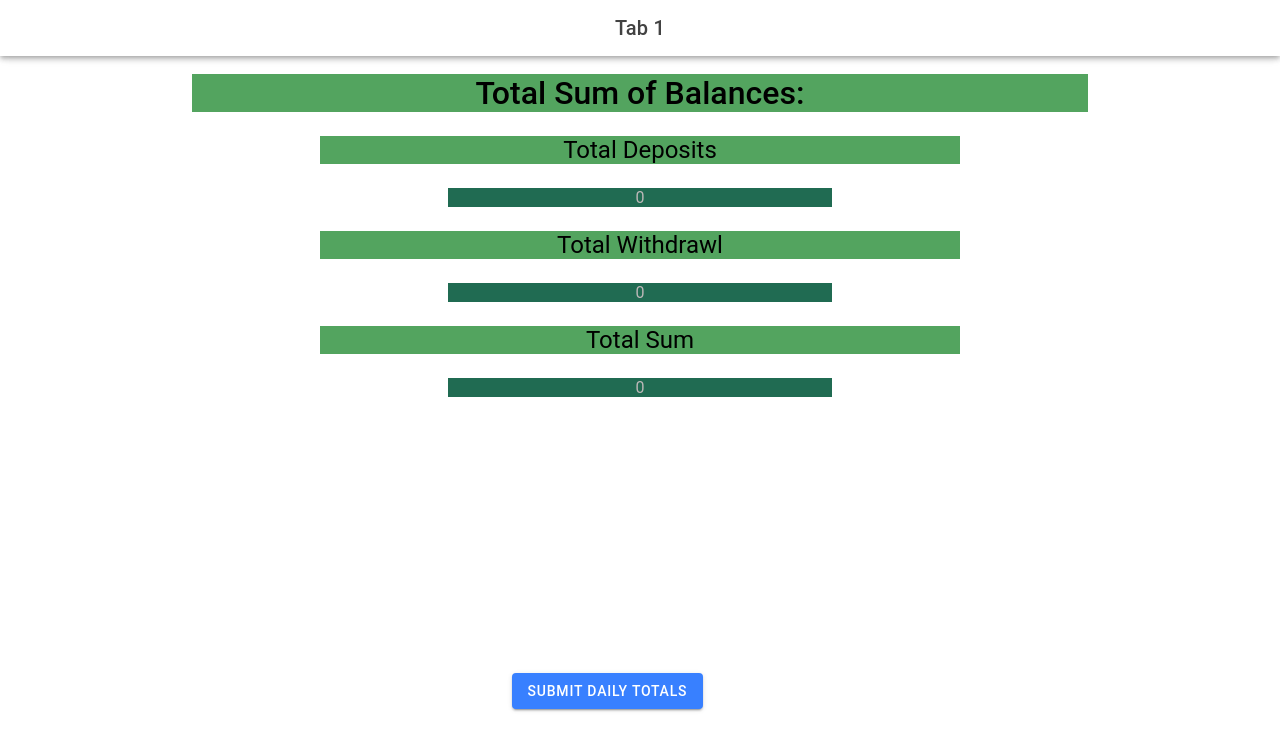
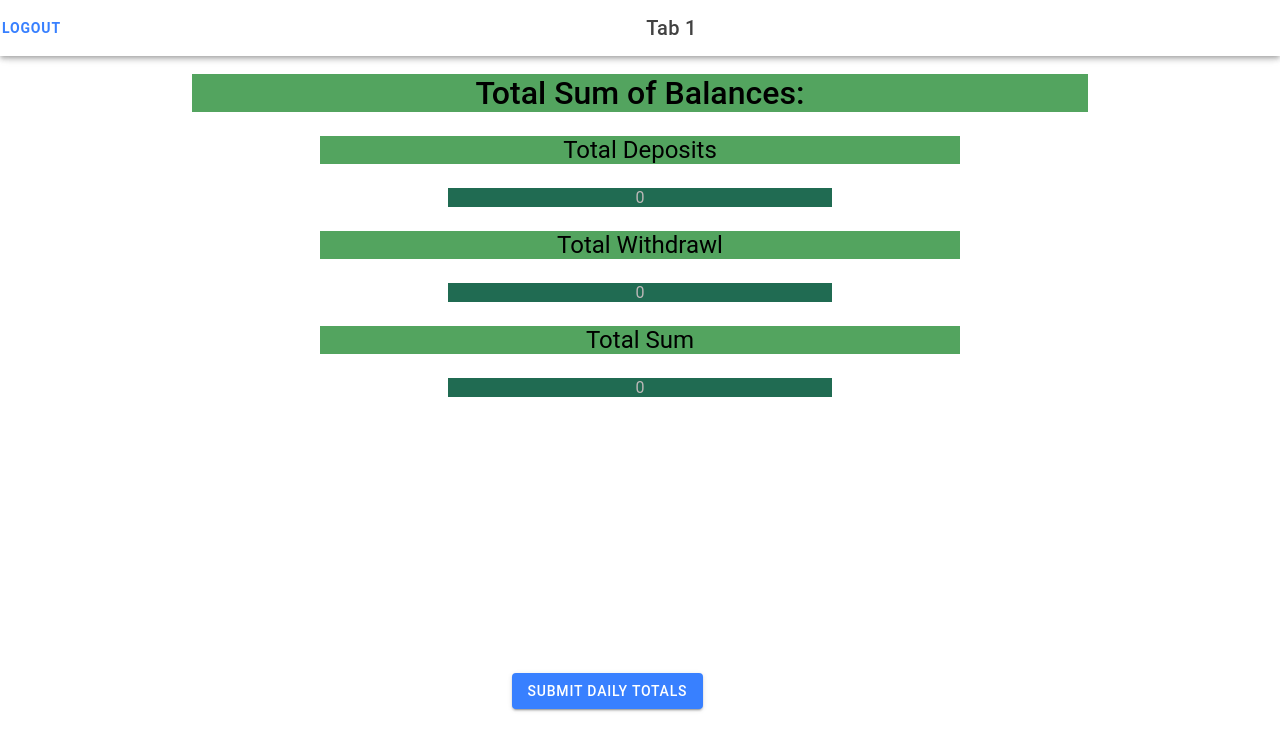
Before and after one commit to leahc-johnston/budget-is, a React (Vite) app: page /tab1 in a window 1280 px wide. Shown: the top 750 px of the page. Built offline with nearby package versions, Linux system fonts and the light colour scheme; no server answers.

Commit message:
added logout button

```diff
--- a/src/pages/Tab1.css
+++ b/src/pages/Tab1.css
@@ -26,3 +26,11 @@
     margin-right: 20%;
     padding: 20%;
 }
+
+/* Styles for the logout button */
+.logoutButton {
+    --color: var(--ion-color-primary); /* Use primary color */
+    --padding-start: 0;
+    --padding-end: 0;
+    font-weight: bold;
+  }
--- a/src/pages/Tab1.tsx
+++ b/src/pages/Tab1.tsx
@@ -4,12 +4,16 @@ import './Tab1.css';
 import { sumAllBalances, sumWithdrawl, sumDeposit } from '../components/firebasePull';
 import { pushTotals, pushPositives, pushNegatives, pushAllTotals } from '../components/firebasePush';
 import { useUser } from '../components/context'; // Ensure this path is correctly pointing to where your context is defined
+import { signOut } from 'firebase/auth';
+import { auth } from '../components/firebase';
+import { useHistory } from 'react-router';
 
 const Tab1: React.FC = () => {
   const [totalSum, setTotalSum] = useState<number>(0);
   const [totalNeg, setTotalNeg] = useState<number>(0);
   const [totalPos, setTotalPos] = useState<number>(0);
   const { userId } = useUser(); // Correctly using userId
+  const history = useHistory();
 
   const contentRef = useRef<HTMLIonContentElement>(null);
   useEffect(() => {
@@ -58,6 +62,17 @@ if(userId){
 }
   }, [userId]); // Use userId as a dependency
 
+  const handleLogout = async () => {
+    try {
+      await signOut(auth);
+      history.push('/login');
+      window.location.reload();
+      // Add any post-logout logic here, such as redirecting to the login page
+    } catch (error) {
+      console.error('Logout Error:', error);
+      alert('An error occurred while logging out.');
+    }
+  };
 
 
 
@@ -66,6 +81,7 @@ if(userId){
     <IonPage >
       <IonHeader>
         <IonToolbar>
+        <IonButton fill="clear" slot="start" className="logoutButton" onClick={handleLogout}>Logout</IonButton>
           <IonTitle size="large">Tab 1</IonTitle>
         </IonToolbar>
       </IonHeader>
--- a/src/pages/Tab3.tsx
+++ b/src/pages/Tab3.tsx
@@ -1,43 +1,47 @@
 import { useState, useEffect } from 'react';
-import { LineChart, Line, XAxis, YAxis, CartesianGrid, Tooltip, Legend, ResponsiveContainer } from 'recharts'; // Import chart components
-import { collection, query, where, getDocs } from 'firebase/firestore';
-import { firestore } from '../components/firebase'; // Import your Firestore instance
+import { LineChart, Line, XAxis, YAxis, CartesianGrid, Tooltip, Legend, ResponsiveContainer } from 'recharts';
+import { collection, query, getDocs } from 'firebase/firestore';
+import { auth, firestore } from '../components/firebase'; // Make sure this path is correct
+import { onAuthStateChanged } from 'firebase/auth';
 
-interface GraphData {
-  balance: number;
-  userId: string;
-  timestamp: string;
+interface GraphDataItem {
+  id: string;
+  timestamp: string; // Adjust the type as necessary, e.g., to Date or string depending on your usage
+  // Include other fields from your Firestore document as needed
 }
 
+const GraphComponent = () => {
+  // Explicitly define the type of the state variable using useState<GraphDataItem[]>()
+  const [graphData, setGraphData] = useState<GraphDataItem[]>([]);
 
-
-
-const GraphComponent = () => {
-    //const [graphData, setGraphData] = useState([]);
-    const [graphData, setGraphData] = useState<GraphData[]>([]);
   useEffect(() => {
+    const unsubscribe = onAuthStateChanged(auth, (user) => {
+      if (user) {
         const fetchData = async () => {
-            const entriesCollection = collection(firestore, 'dailyTotals');
-            const q = query(entriesCollection);
+          const balancesCollection = collection(firestore, 'balances');
+          const q = query(balancesCollection);
           try {
             const querySnapshot = await getDocs(q);
-                //const data = [];
-                const data: GraphData[] = [];
-                querySnapshot.forEach((doc) => {
-                    const entry = doc.data();
-                    data.push({
-                        balance: entry.balance,
-                        userId: entry.userId,
-                        timestamp: entry.timestamp.toDate().toISOString() // Convert Firestore timestamp to string
-                    });
-                });
+            const data = querySnapshot.docs.map(doc => ({
+              id: doc.id,
+              timestamp: doc.data().timestamp.toDate().toISOString(), // Make sure to convert or adjust based on your data structure
+              // Map other fields from your document as needed
+            }));
             setGraphData(data);
           } catch (error) {
             console.error('Error fetching documents: ', error);
           }
         };
+
         fetchData();
+      } else {
+        console.log('User is not logged in');
+      }
+    });
+
+    return () => unsubscribe();
   }, []);
+
 
   return (
     <ResponsiveContainer width="100%" height={400}>
@@ -57,122 +61,3 @@ const GraphComponent = () => {
 };
 
 export default GraphComponent;
-
-
-
-
-
-
-
-
-
-
-
-
-
-
-
-
-
-
-
-
-
-
-
-
-
-
-
-
-
-
-
-
-
-
-
-
-/* import { Bar } from "react-chartjs-2";
-
-import { CategoryScale } from "chart.js";
-import { Chart as ChartJS } from "chart.js/auto";
-import {
-  IonPage,
-  IonTitle,
-  useIonViewWillEnter,
-  useIonViewWillLeave,
-} from "@ionic/react";
-import './Tab3.css';
-
-import React, { useState, useEffect } from 'react';
-import { Line } from 'react-chartjs-2';
-import { getFirestore, collection, getDocs } from 'firebase/firestore';
-
-
-//const Graph: React.FC = () => {
-  useIonViewWillEnter(() => {
-    ChartJS.register(CategoryScale);
-  }, []);
-
-  useIonViewWillLeave(() => {
-    ChartJS.unregister(CategoryScale);
-  }, []);
-  const GraphComponent = () => {
-    //const [graphData, setGraphData] = useState([]);
-    const [graphData, setGraphData] = useState<DataPoint[]>([]);
-
-    useEffect(() => {
-        const fetchData = async () => {
-            const db = getFirestore();
-            const querySnapshot = await getDocs(collection(db, 'your_collection_name'));
-            const data = querySnapshot.docs.map(doc => doc.data());
-            setGraphData(data);
-        };
-        fetchData();
-    }, []);
-
-    // Process your data into labels and values for the graph
-    const labels = graphData.map(item => item.label);
-    const values = graphData.map(item => item.value);
-
-    const data = {
-        labels: labels,
-        datasets: [
-            {
-                label: 'Your Data',
-                data: values,
-                fill: false,
-                backgroundColor: 'rgba(75,192,192,0.2)',
-                borderColor: 'rgba(75,192,192,1)',
-            },
-        ],
-    };
-
-   const data = {
-    labels: ["Billable", "Non Billable"],/*change to show the 7ish most resent dates
-
-    datasets: [
-      {
-        label: "Net gain",
-
-        backgroundColor: "#206b52",
-        borderColor: "#102A43",
-        borderWidth: 1,
-        hoverBackgroundColor: "#8595bc",
-        hoverBorderColor: "#206b52",
-
-        data: [65, -59], /* change to rep the 7ish most recent values of net gain/loss*/
- /*       },
-    ],
-  };
-
-  return (
-    <IonPage>
-      <IonTitle className="thing">Net Gain </IonTitle>
-      <Bar className="brand" data={data} />
-    </IonPage>
-  );
-};
-
-export default GraphComponent;  */
--- a/src/pages/signup.tsx
+++ b/src/pages/signup.tsx
@@ -4,6 +4,8 @@ import {
   createUserWithEmailAndPassword,
   signInWithEmailAndPassword,
   onAuthStateChanged,
+  setPersistence,
+  browserSessionPersistence
 } from "firebase/auth";
 import { useHistory } from "react-router-dom";
 import { IonPage } from "@ionic/react";
```
Also changed, not shown: src/pages/signup.css (line endings or trailing spaces). Lines whose indentation alone changed are shown as unchanged.
